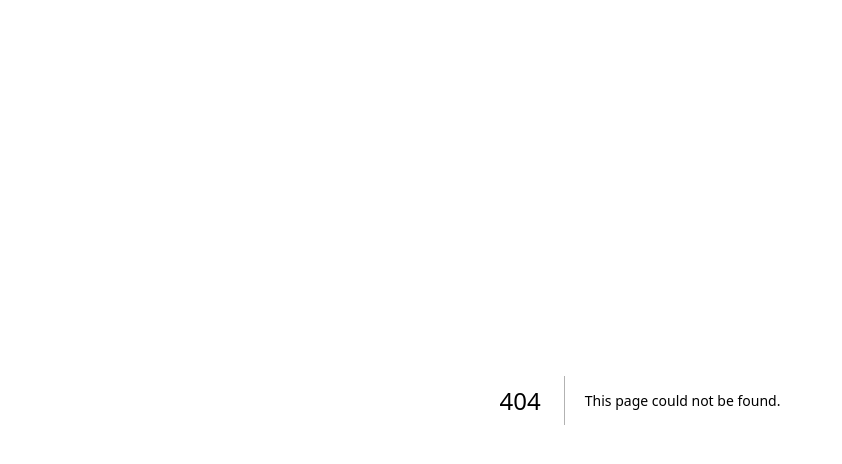
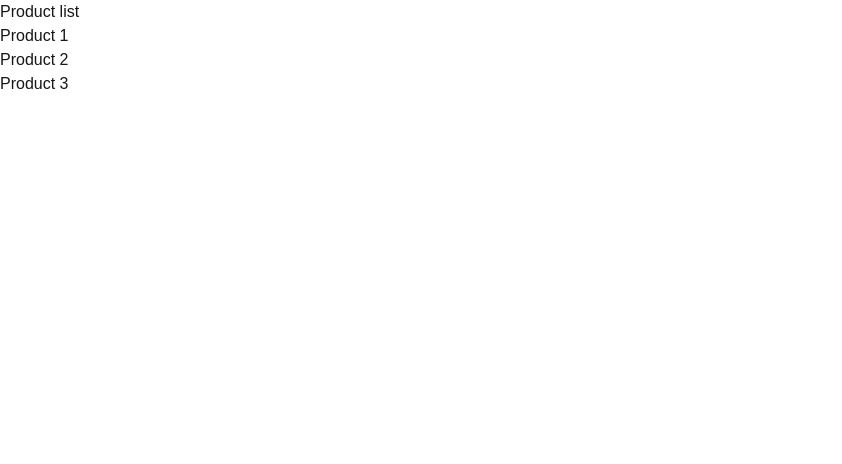
Before and after one commit to BIOCISHERE/nextjs-practice, a Next.js app: page /products in a window 1280 px wide. Before the commit this address had no page. Shown: the top 464 px of the page, without its empty margins (0-842 px from the left). Built offline with nearby package versions, Linux system fonts and the light colour scheme.

Commit message:
made some nested and dynamic routes

```diff
--- /dev/null
+++ b/src/app/blog/first/page.tsx
@@ -0,0 +1,3 @@
+export default function FirstBlog() {
+  return <h1>First blog post</h1>;
+}
--- /dev/null
+++ b/src/app/blog/page.tsx
@@ -0,0 +1,3 @@
+export default function Blog() {
+  return <h1>My blog</h1>;
+}
--- /dev/null
+++ b/src/app/blog/second/page.tsx
@@ -0,0 +1,3 @@
+export default function SecondBlog() {
+  return <h1>Second blog post</h1>;
+}
--- /dev/null
+++ b/src/app/products/[productId]/page.tsx
@@ -0,0 +1,8 @@
+export default async function ProductDetails({
+  params,
+}: {
+  params: Promise<{ productId: string }>;
+}) {
+  const productId = (await params).productId;
+  return <h1>Details about product {productId}</h1>;
+}
--- /dev/null
+++ b/src/app/products/page.tsx
@@ -0,0 +1,10 @@
+export default function ProductList() {
+  return (
+    <>
+      <h1>Product list</h1>
+      <h2>Product 1</h2>
+      <h2>Product 2</h2>
+      <h2>Product 3</h2>
+    </>
+  );
+}
```
